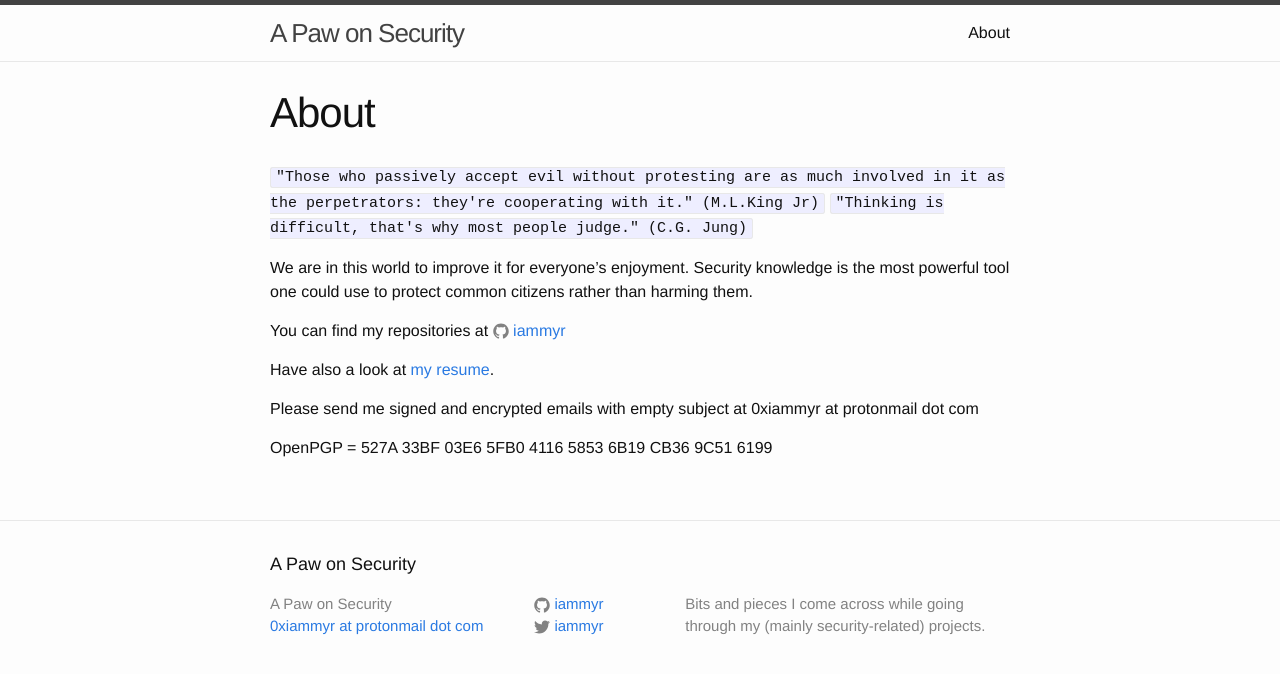
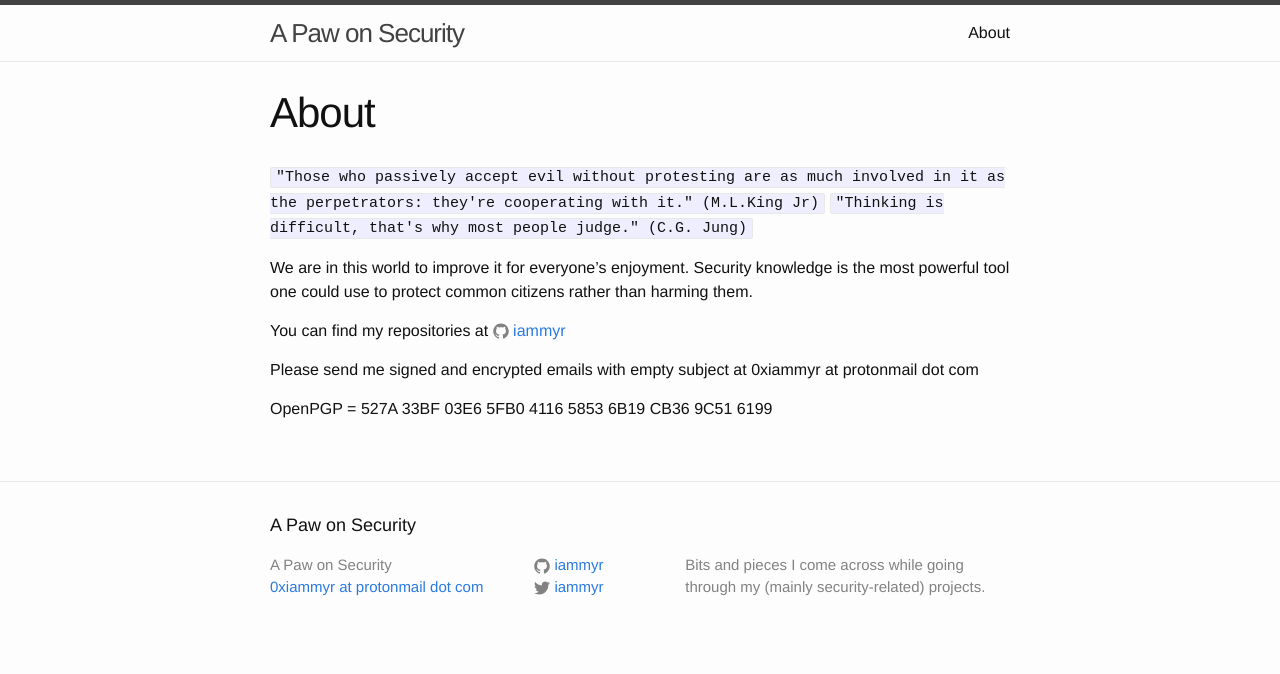
Before and after one commit to iammyr/iammyr.github.io, a Jekyll site: the page built from about.md, in a window 1280 px wide. Shown: the top 674 px of the page. Built offline with Jekyll 4.4.1, drawn with Linux system fonts in a browser that asks for light colours.

Commit message:
Update about.md

```diff
--- a/about.md
+++ b/about.md
@@ -11,8 +11,6 @@ We are in this world to improve it for everyone's enjoyment. Security knowledge
 
 You can find my repositories at {% include icon-github.html username="iammyr" %}
 
-Have also a look at [my resume](https://iammyr.github.com/cv/resume.html).
-
 Please send me signed and encrypted emails with empty subject at 0xiammyr at protonmail dot com
 
 OpenPGP = 527A 33BF 03E6 5FB0 4116  5853 6B19 CB36 9C51 6199
```
